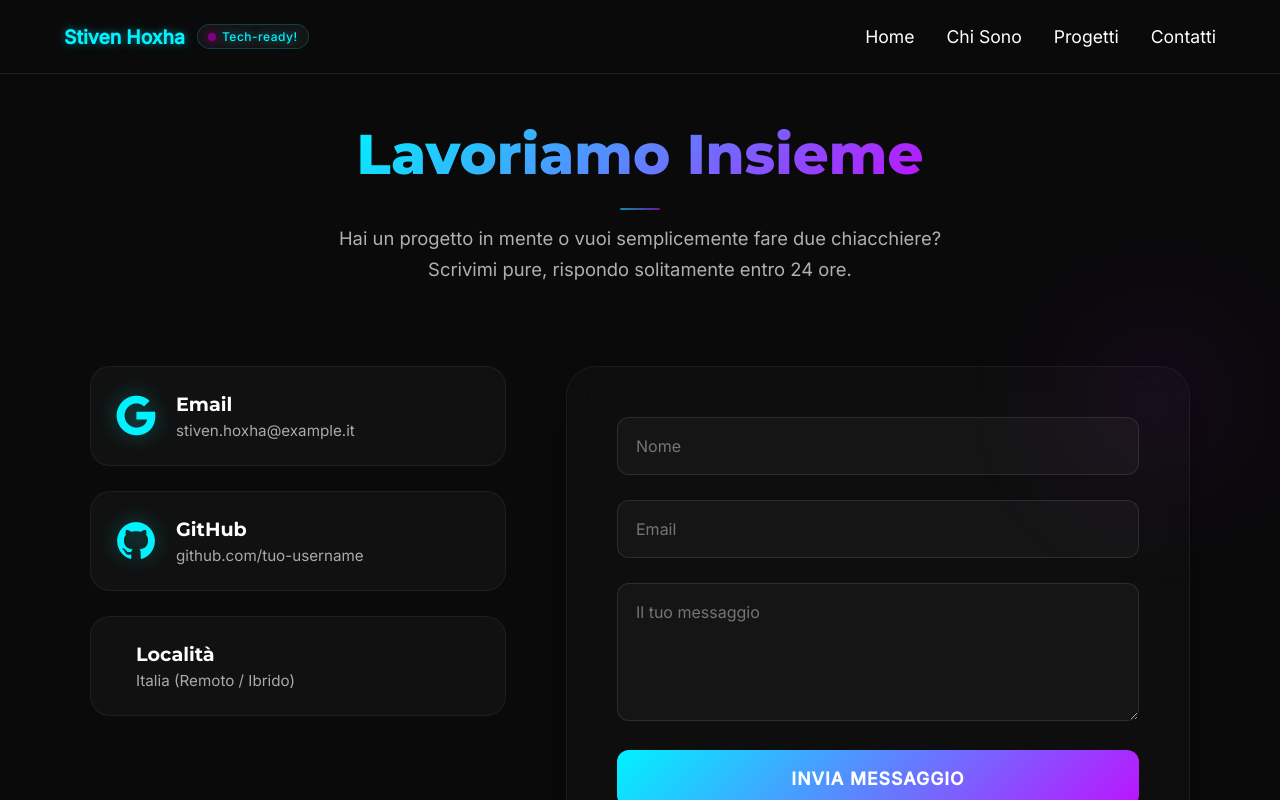
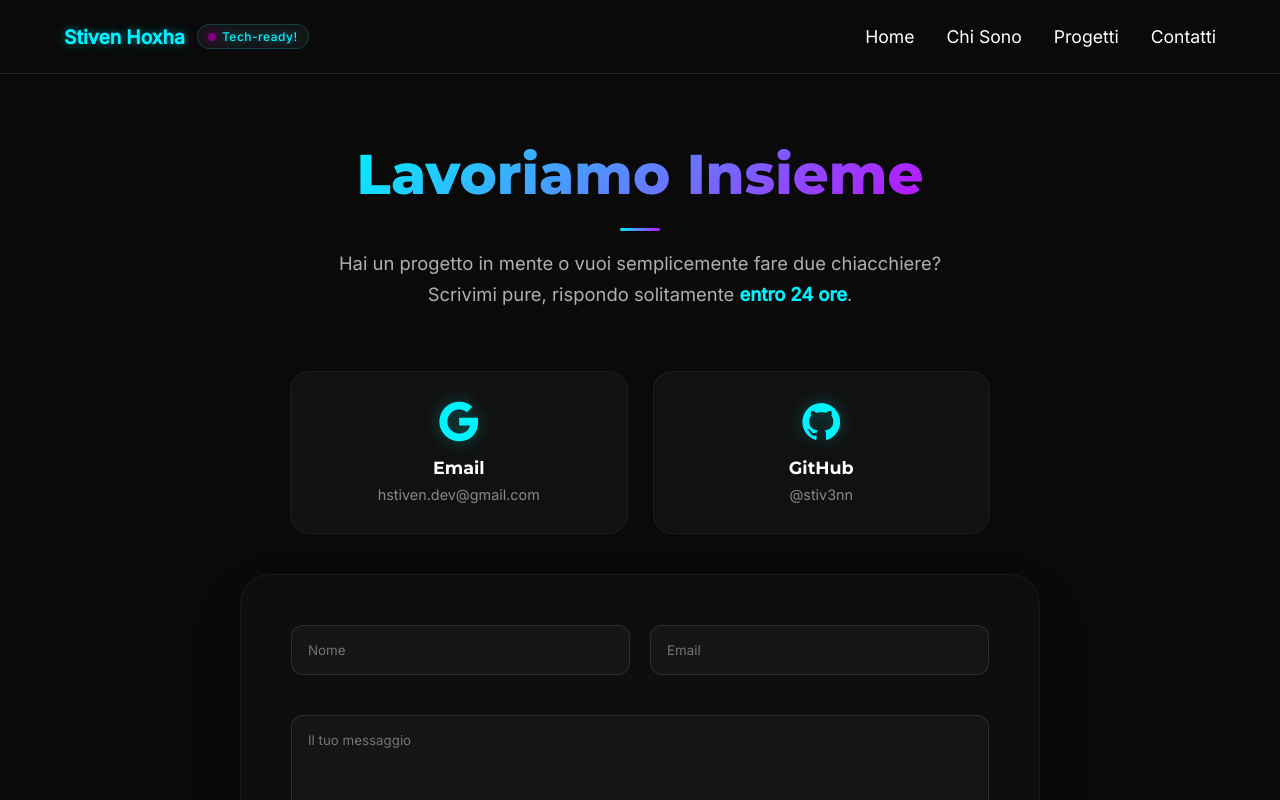
Before and after one commit to Stiv3nn/portfolio, a React (Vite) app: page /contact in a window 1280 px wide. Shown: the top 800 px of the page. Built offline with nearby package versions, Linux system fonts and the light colour scheme.

Commit message:
sezione località eliminata nella pagina dei contatti

```diff
--- a/src/Components/Contact.css
+++ b/src/Components/Contact.css
@@ -12,7 +12,7 @@
 }
 
 .contact-section {
-    padding: 120px 5% 80px;
+    padding: 140px 5% 100px;
     background: var(--bg-dark);
     min-height: 100vh;
     display: flex;
@@ -21,7 +21,7 @@
 }
 
 .contact-container {
-    max-width: 1100px;
+    max-width: 1000px;
     width: 100%;
     margin: 0 auto;
     animation: contactReveal 1s cubic-bezier(0.2, 0.8, 0.2, 1);
@@ -29,129 +29,137 @@
 
 .contact-header {
     text-align: center;
-    margin-bottom: 80px;
+    margin-bottom: 60px;
 }
 
-.contact-content {
-    display: grid;
-    grid-template-columns: 1fr 1.5fr;
-    gap: 60px;
-    align-items: stretch;
+.contact-subtitle {
+    font-size: 1.15rem;
+    line-height: 1.7;
+    color: #b0b0b0;
+    max-width: 650px;
+    margin: 0 auto;
+    position: relative;
+    padding-top: 20px;
 }
 
-/* --- INFO COLUMN: Effetto Floating --- */
-.contact-info {
+.contact-subtitle::before {
+    content: '';
+    position: absolute;
+    top: 0;
+    left: 50%;
+    transform: translateX(-50%);
+    width: 40px;
+    height: 3px;
+    background: var(--gradient-main);
+    border-radius: 10px;
+}
+
+.contact-subtitle strong {
+    color: var(--accent-cyan);
+    font-weight: 600;
+}
+
+/* --- LAYOUT CONTENT: Flusso Verticale --- */
+.contact-content {
     display: flex;
     flex-direction: column;
+    gap: 40px;
+    align-items: center;
+}
+
+/* --- INFO ROW: Due elementi centrati --- */
+.contact-info-row {
+    display: grid;
+    grid-template-columns: repeat(2, 1fr);
+    /* Due colonne per Email e GitHub */
     gap: 25px;
+    width: 100%;
+    max-width: 700px;
+    /* Più stretto per stare in linea col form */
 }
 
 .info-item {
     display: flex;
+    flex-direction: column;
     align-items: center;
-    gap: 20px;
-    padding: 25px;
+    text-align: center;
+    padding: 30px 20px;
     background: rgba(255, 255, 255, 0.03);
     border: 1px solid rgba(255, 255, 255, 0.05);
     border-radius: 20px;
-    transition: all 0.4s ease;
-    position: relative;
-    overflow: hidden;
-}
-
-.info-item::before {
-    content: '';
-    position: absolute;
-    top: 0;
-    left: 0;
-    width: 4px;
-    height: 100%;
-    background: var(--gradient-main);
-    opacity: 0;
-    transition: 0.3s;
+    transition: 0.4s cubic-bezier(0.175, 0.885, 0.32, 1.275);
 }
 
 .info-item:hover {
-    background: rgba(255, 255, 255, 0.07);
-    transform: translateX(10px);
-    border-color: rgba(188, 19, 254, 0.3);
-}
-
-.info-item:hover::before {
-    opacity: 1;
+    background: rgba(255, 255, 255, 0.06);
+    transform: translateY(-8px);
+    border-color: var(--accent-cyan);
+    box-shadow: 0 10px 30px rgba(0, 255, 255, 0.1);
 }
 
 .info-item i {
     font-size: 2.5rem;
     color: var(--accent-cyan);
-    filter: drop-shadow(0 0 10px rgba(0, 255, 255, 0.3));
+    margin-bottom: 15px;
+    filter: drop-shadow(0 0 8px rgba(0, 255, 255, 0.3));
 }
 
 .info-item h4 {
     color: #fff;
-    font-size: 1.2rem;
-    margin-bottom: 5px;
+    font-size: 1.1rem;
+    margin-bottom: 8px;
     font-family: var(--font-titles);
 }
 
 .info-item p {
-    color: #aaa;
-    font-size: 0.95rem;
+    color: #888;
+    font-size: 0.9rem;
 }
 
-/* --- FORM STYLING: Neon Glass --- */
+/* --- FORM STYLING: Centrato e Compatto --- */
 .contact-form {
+    width: 100%;
+    max-width: 800px;
     background: rgba(255, 255, 255, 0.02);
     padding: 50px;
     border-radius: 30px;
     border: 1px solid rgba(255, 255, 255, 0.05);
     backdrop-filter: blur(15px);
-    box-shadow: 0 25px 50px rgba(0, 0, 0, 0.3);
-    position: relative;
+    box-shadow: 0 25px 50px rgba(0, 0, 0, 0.2);
 }
 
-/* Luce soffusa dietro il form */
-.contact-form::after {
-    content: '';
-    position: absolute;
-    top: -20px;
-    right: -20px;
-    width: 100px;
-    height: 100px;
-    background: var(--accent-purple);
-    filter: blur(80px);
-    z-index: -1;
-    opacity: 0.2;
+.form-row {
+    display: grid;
+    grid-template-columns: 1fr 1fr;
+    gap: 20px;
+    margin-bottom: 20px;
 }
 
 .form-group {
-    margin-bottom: 25px;
-    position: relative;
+    margin-bottom: 20px;
 }
 
 .form-group input,
 .form-group textarea {
     width: 100%;
-    padding: 18px;
+    padding: 16px;
     background: rgba(255, 255, 255, 0.03);
-    border: 1.5px solid rgba(255, 255, 255, 0.1);
+    border: 1px solid rgba(255, 255, 255, 0.1);
     border-radius: 12px;
     color: white;
-    font-size: 1rem;
     font-family: inherit;
-    transition: all 0.3s ease;
+    transition: 0.3s;
     box-sizing: border-box;
 }
 
 .form-group input:focus,
 .form-group textarea:focus {
     outline: none;
+    border-color: var(--accent-purple);
     background: rgba(255, 255, 255, 0.05);
-    border-color: var(--accent-purple);
-    box-shadow: 0 0 20px rgba(188, 19, 254, 0.15);
+    box-shadow: 0 0 15px rgba(188, 19, 254, 0.15);
 }
 
-/* Bottone Futuristico */
 .btn-submit {
     width: 100%;
     padding: 18px;
@@ -164,67 +172,74 @@
     text-transform: uppercase;
     letter-spacing: 1px;
     cursor: pointer;
-    transition: all 0.4s cubic-bezier(0.175, 0.885, 0.32, 1.275);
+    transition: 0.4s;
 }
 
 .btn-submit:hover {
-    transform: translateY(-5px);
-    box-shadow: 0 15px 30px rgba(188, 19, 254, 0.4);
+    transform: translateY(-3px);
+    box-shadow: 0 15px 30px rgba(188, 19, 254, 0.3);
     filter: brightness(1.1);
 }
 
-.btn-submit:active {
-    transform: translateY(0);
-}
+/* --- MOBILE RESPONSIVE OTTIMIZZATO --- */
+@media (max-width: 768px) {
 
-.contact-subtitle {
-    font-size: 1.15rem;
-    line-height: 1.7;
-    color: #b0b0b0;
-    /* Un grigio leggermente più caldo e leggibile */
-    max-width: 650px;
-    margin: 0 auto;
-    position: relative;
-    padding-top: 15px;
-}
+    /* Mettiamo i due item sulla stessa riga anche su mobile, ma più piccoli */
+    .contact-info-row {
+        grid-template-columns: 1fr 1fr;
+        gap: 12px;
+        max-width: 100%;
+    }
 
-/* Aggiungiamo un piccolo dettaglio decorativo sopra il testo */
-.contact-subtitle::before {
-    content: '';
-    position: absolute;
-    top: 0;
-    left: 50%;
-    transform: translateX(-50%);
-    width: 40px;
-    height: 2px;
-    background: var(--gradient-main);
-    border-radius: 10px;
-    opacity: 0.6;
-}
+    .info-item {
+        padding: 15px 10px;
+        /* Molto più sottili */
+        border-radius: 12px;
+    }
 
-/* Evidenziamo le parole chiave (se le metti tra tag <strong> nel JSX) */
-.contact-subtitle strong {
-    color: var(--accent-cyan);
-    font-weight: 600;
-}
+    .info-item i {
+        font-size: 1.5rem;
+        /* Icona rimpicciolita */
+        margin-bottom: 8px;
+    }
 
-/* --- MOBILE RESPONSIVE --- */
-@media (max-width: 900px) {
-    .contact-content {
+    .info-item h4 {
+        font-size: 0.85rem;
+        /* Testo piccolo */
+        margin-bottom: 2px;
+    }
+
+    .info-item p {
+        font-size: 0.75rem;
+        /* Email/Username molto piccoli per stare in riga */
+        word-break: break-all;
+        /* Evita che l'email lunga spacchi il box */
+    }
+
+    /* Regolazioni form */
+    .form-row {
         grid-template-columns: 1fr;
-        gap: 40px;
+        /* Gli input restano uno sotto l'altro */
     }
 
     .contact-form {
-        padding: 35px 25px;
+        padding: 25px 20px;
+        border-radius: 20px;
     }
 
-    .contact-header {
-        margin-bottom: 40px;
+    .section-title {
+        font-size: 2rem;
     }
 
-    .info-item:hover {
-        transform: none;
-        /* Evita fastidiosi movimenti laterali su touch */
+    .contact-subtitle {
+        font-size: 0.95rem;
     }
 }
+
+/* Per schermi molto piccoli (es. iPhone SE) */
+@media (max-width: 380px) {
+    .contact-info-row {
+        grid-template-columns: 1fr;
+        /* Solo se lo schermo è davvero minuscolo li mettiamo in colonna */
+    }
+}
--- a/src/Components/Contact.jsx
+++ b/src/Components/Contact.jsx
@@ -1,10 +1,7 @@
 import React from 'react';
-import data from '../data/data.json';
 import './Contact.css';
 
 const Contact = () => {
-    const { socials } = data;
-
     return (
         <section className="contact-section">
             <div className="contact-container">
@@ -12,43 +9,47 @@ const Contact = () => {
                     <h2 className="section-title">Lavoriamo Insieme</h2>
                     <p className="contact-subtitle">
                         Hai un progetto in mente o vuoi semplicemente fare due chiacchiere?
-                        Scrivimi pure, rispondo solitamente entro 24 ore.
+                        Scrivimi pure, rispondo solitamente <strong>entro 24 ore</strong>.
                     </p>
                 </div>
 
                 <div className="contact-content">
-                    {/* INFO DI CONTATTO */}
-                    <div className="contact-info">
+                    {/* INFO GRID: Ora centrata e in riga */}
+                    <div className="contact-info-row">
                         <div className="info-item">
                             <i className="devicon-google-plain"></i>
-                            <div>
+                            <div className="info-text">
                                 <h4>Email</h4>
-                                <p>stiven.hoxha@example.it</p>
+                                <p>hstiven.dev@gmail.com</p>
                             </div>
                         </div>
+
                         <div className="info-item">
                             <i className="devicon-github-original"></i>
-                            <div>
+                            <div className="info-text">
                                 <h4>GitHub</h4>
-                                <p>github.com/tuo-username</p>
+                                <p>@stiv3nn</p>
                             </div>
                         </div>
-                        <div className="info-item">
+
+                        {/* <div className="info-item">
                             <i className="devicon-match-plain"></i>
-                            <div>
+                            <div className="info-text">
                                 <h4>Località</h4>
-                                <p>Italia (Remoto / Ibrido)</p>
+                                <p>Italia (Remoto)</p>
                             </div>
-                        </div>
+                        </div> */}
                     </div>
 
-                    {/* FORM DI CONTATTO */}
+                    {/* FORM DI CONTATTO: Centrato sotto le info */}
                     <form className="contact-form">
-                        <div className="form-group">
-                            <input type="text" placeholder="Nome" required />
-                        </div>
-                        <div className="form-group">
-                            <input type="email" placeholder="Email" required />
+                        <div className="form-row">
+                            <div className="form-group">
+                                <input type="text" placeholder="Nome" required />
+                            </div>
+                            <div className="form-group">
+                                <input type="email" placeholder="Email" required />
+                            </div>
                         </div>
                         <div className="form-group">
                             <textarea placeholder="Il tuo messaggio" rows="5" required></textarea>
```
